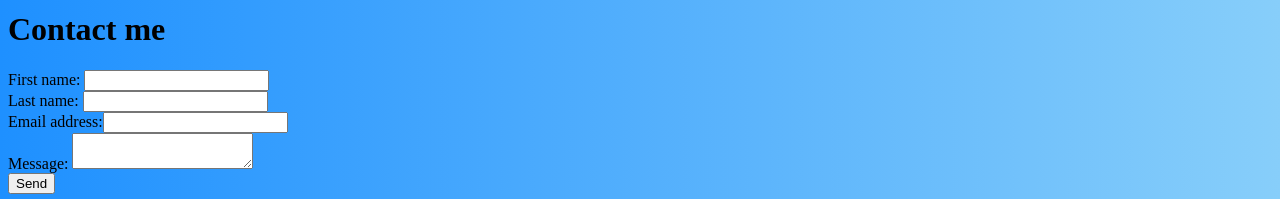
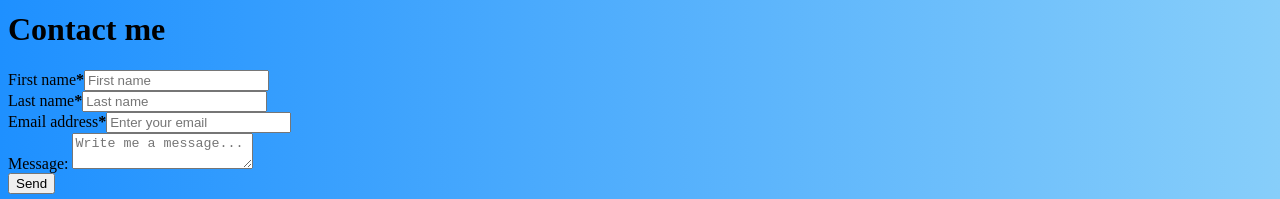
Before and after one commit to maazshaikh7/portfolio, a React (Vite) app: page / in a window 1280 px wide. Shown: the part 5657-5856 px from the top of the page. Built offline with nearby package versions, Linux system fonts and the light colour scheme; the HTML template or start-up script is replaced by a standard one.

Commit message:
Added complete form validation

```diff
--- a/package.json
+++ b/package.json
@@ -11,7 +11,8 @@
   "dependencies": {
     "emailjs-com": "^3.2.0",
     "react": "^18.2.0",
-    "react-dom": "^18.2.0"
+    "react-dom": "^18.2.0",
+    "react-hook-form": "^7.34.2"
   },
   "devDependencies": {
     "@types/react": "^18.0.15",
--- a/src/components/Contact.jsx
+++ b/src/components/Contact.jsx
@@ -1,11 +1,19 @@
 import React, { useRef } from "react";
+import { useForm } from "react-hook-form";
 import emailjs from "emailjs-com";
 
 function Contact(props) {
   const form = useRef();
-
-  const onSubmit = (e) => {
-    e.preventDefault();
+  // Form validation using react-hook-form
+  const {
+    register,
+    handleSubmit,
+    formState: { errors },
+  } = useForm();
+  const onSubmit = (data) => {
+    if (!errors.firstName && !errors.lastName && !errors.email) {
+      // Function to send emails via form submission using email-js.com
+      const handleSend = () => {
         emailjs
           .sendForm(
             "service_xuqz0af",
@@ -18,6 +26,10 @@ function Contact(props) {
           })
           .catch((err) => console.log(err));
       };
+      handleSend();
+    }
+  };
+
   return (
     <div
       className={`contact w-auto lg:w-2/3 h-fit ${
@@ -26,49 +38,82 @@ function Contact(props) {
     >
       <h1 className="text-7xl font-bold text-center">Contact me</h1>
       <form
+        onSubmit={handleSubmit(onSubmit)}
         ref={form}
         action="post"
         className="w-3/4 text-xl font-semibold mx-auto my-20 grid gap-5 grid-cols-2"
       >
         <div className="col-span-2 md:col-span-1">
-          <label htmlFor="firstName">First name: </label>
+          <label htmlFor="firstName">
+            First name<b className="text-red-700">*</b>
+          </label>
           <input
             type="text"
             name="firstName"
             id="firstName"
+            placeholder="First name"
             className="my-3 p-2 rounded-2xl w-full bg-neutral-200 active:bg-neutral-600 text-black"
+            {...register("firstName", { required: true, maxLength: 10 })}
           />
+          {errors.firstName && (
+            <p className="text-sm text-red-700 -translate-y-1">
+              *Please check your first name.
+            </p>
+          )}
         </div>
         <div className="col-span-2 md:col-span-1">
-          <label htmlFor="lastName">Last name: </label>
+          <label htmlFor="lastName">
+            Last name<b className="text-red-700">*</b>
+          </label>
           <input
             type="text"
             name="lastName"
+            placeholder="Last name"
             id="lastName"
             className="my-3  p-2 rounded-2xl w-full bg-neutral-200 active:bg-neutral-600 text-black"
+            {...register("lastName", { required: true, maxLength: 10 })}
           />
+          {errors.lastName && (
+            <p className=" text-sm text-red-700 -translate-y-1">
+              *Please check your last name.
+            </p>
+          )}
         </div>
         <div className="email col-span-2">
-          <label htmlFor="email">Email address:</label>
+          <label htmlFor="email">
+            Email address<b className="text-red-700">*</b>
+          </label>
           <input
             type="email"
+            placeholder="Enter your email"
             name="email"
             id="email"
             className="my-3  p-2 rounded-2xl w-full bg-neutral-200 active:bg-neutral-600 text-black"
+            {...register("email", {
+              required: true,
+              pattern:
+                /^(([^<>()\[\]\\.,;:\s@"]+(\.[^<>()\[\]\\.,;:\s@"]+)*)|(".+"))@((\[[0-9]{1,3}\.[0-9]{1,3}\.[0-9]{1,3}\.[0-9]{1,3}\])|(([a-zA-Z\-0-9]+\.)+[a-zA-Z]{2,}))$/,
+            })}
           />
+          {errors.email && (
+            <p className="text-sm text-red-700 -translate-y-1">
+              *Enter a valid email.
+            </p>
+          )}
         </div>
         <div className="message col-span-2">
           <label htmlFor="message">Message: </label>
           <textarea
             name="message"
+            placeholder="Write me a message..."
             id="message"
             className="my-3 p-2 rounded-2xl w-full max-h-fit h-40 bg-neutral-200 active:bg-neutral-600 text-black"
+            {...register("message")}
           />
         </div>
         <input
           type="submit"
           value="Send"
-          onClick={onSubmit}
           className="p-2 rounded-2xl w-full bg-neutral-900 col-span-2 mt-10 text-neutral-100 hover:bg-green-700 active:bg-green-400"
         />
       </form>
```
Also changed, not shown: 1 other file (tests, documents, lock files or other folders). Lines whose indentation alone changed are shown as unchanged.
